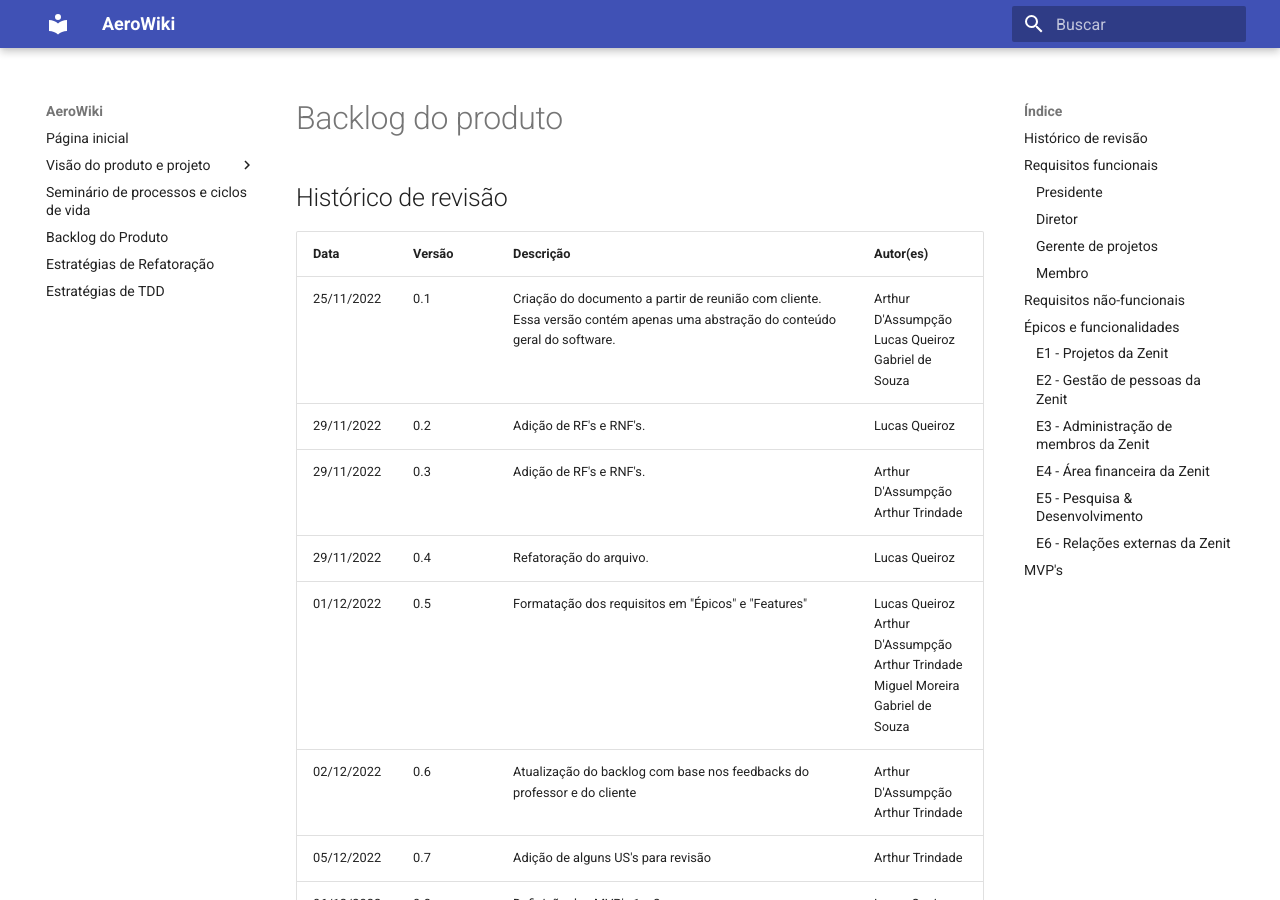
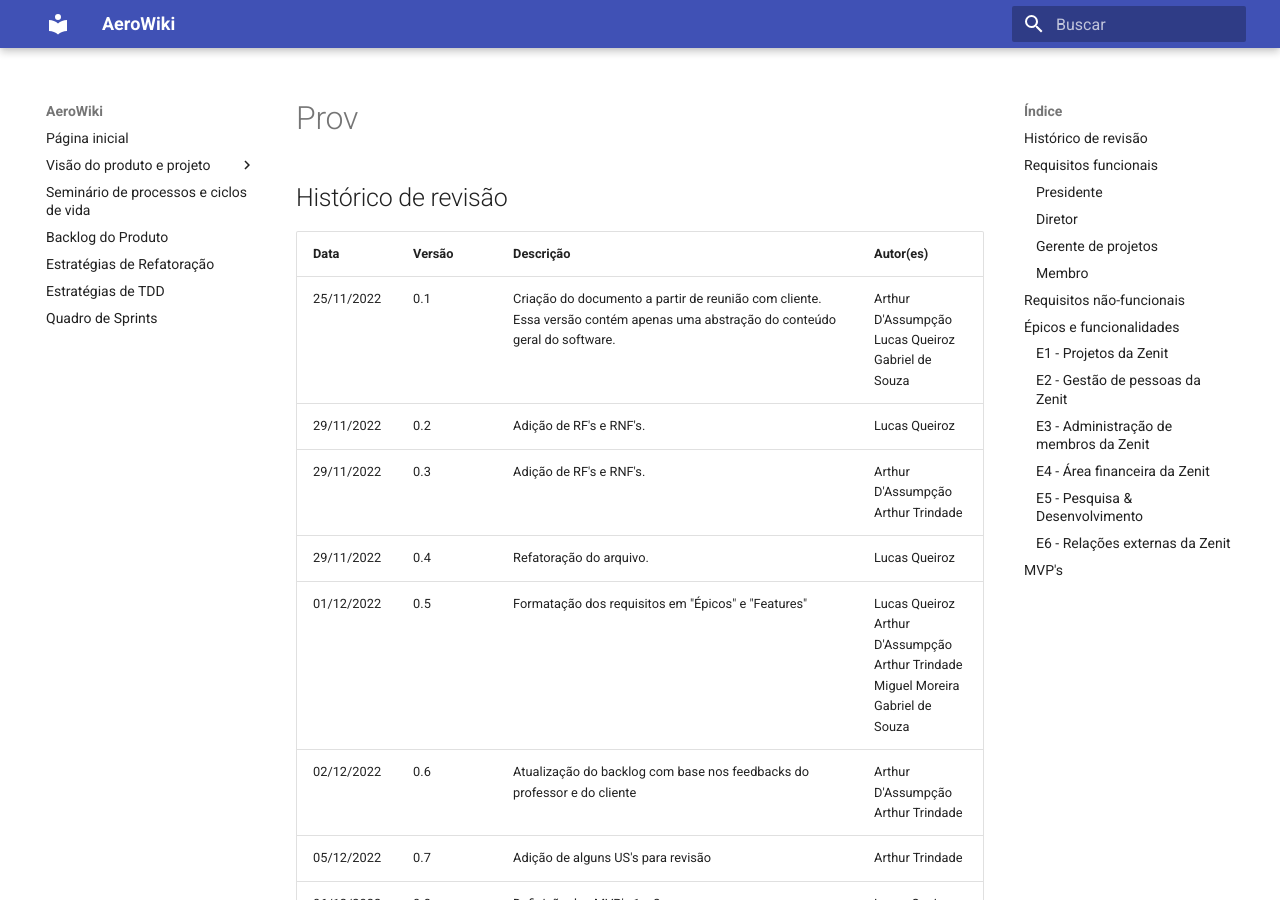
Before and after one commit to mdsreq-fga-unb/2022.2-AeroWiki, an MkDocs documentation site: the page built from docs/prov.md, in a window 1280 px wide and 900 px high. Built offline with MkDocs 1.6.1 and Material for MkDocs 9.7.7, drawn with Linux system fonts in a browser that asks for light colours.

Commit message:
nova pagina 'sprint' no git pages

```diff
--- a/mkdocs.yml
+++ b/mkdocs.yml
@@ -16,6 +16,7 @@
     - Processo de desenvolvimento de software: visao_do_produto_e_projeto/processo-de-desenvolvimento-de-software.md
     - Lições aprendidas: visao_do_produto_e_projeto/licoes-aprendidas.md
   - Seminário de processos e ciclos de vida: seminario_processos_ciclos.md
-  - Backlog do Produto: backlog_do_podruto2.md
+  - Backlog do Produto: backlog_do_podruto.md
   - Estratégias de Refatoração: estrategias_refac.md
   - Estratégias de TDD: estrategias_TDD.md
+  - Quadro de Sprints: sprint.md
```
Also changed, not shown: docs/backlog_do_podruto.md (renamed from docs/backlog_do_podruto2.md), docs/prov.md (renamed from docs/backlog_do_produto.md), docs/sprint.md (added).
